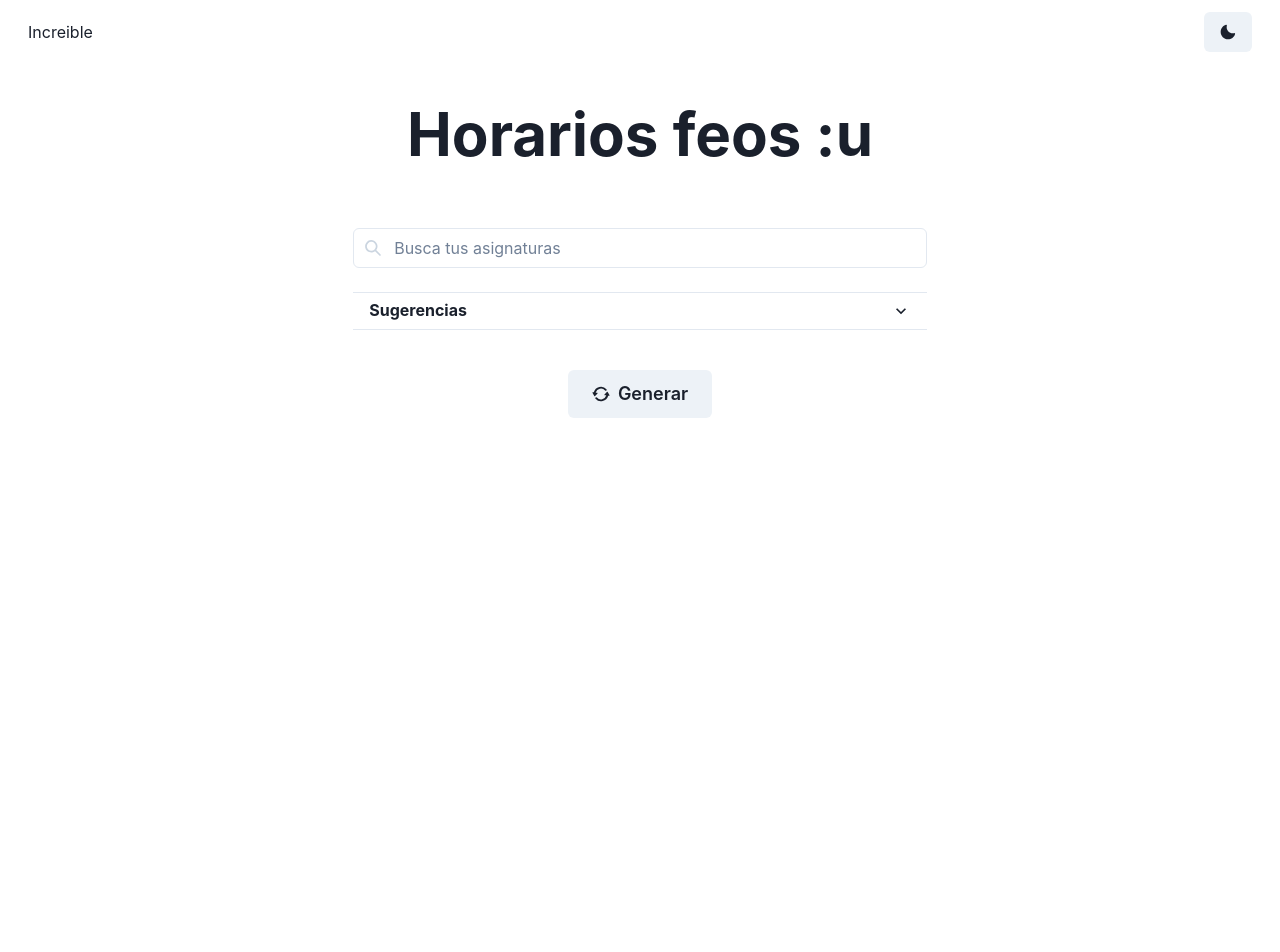
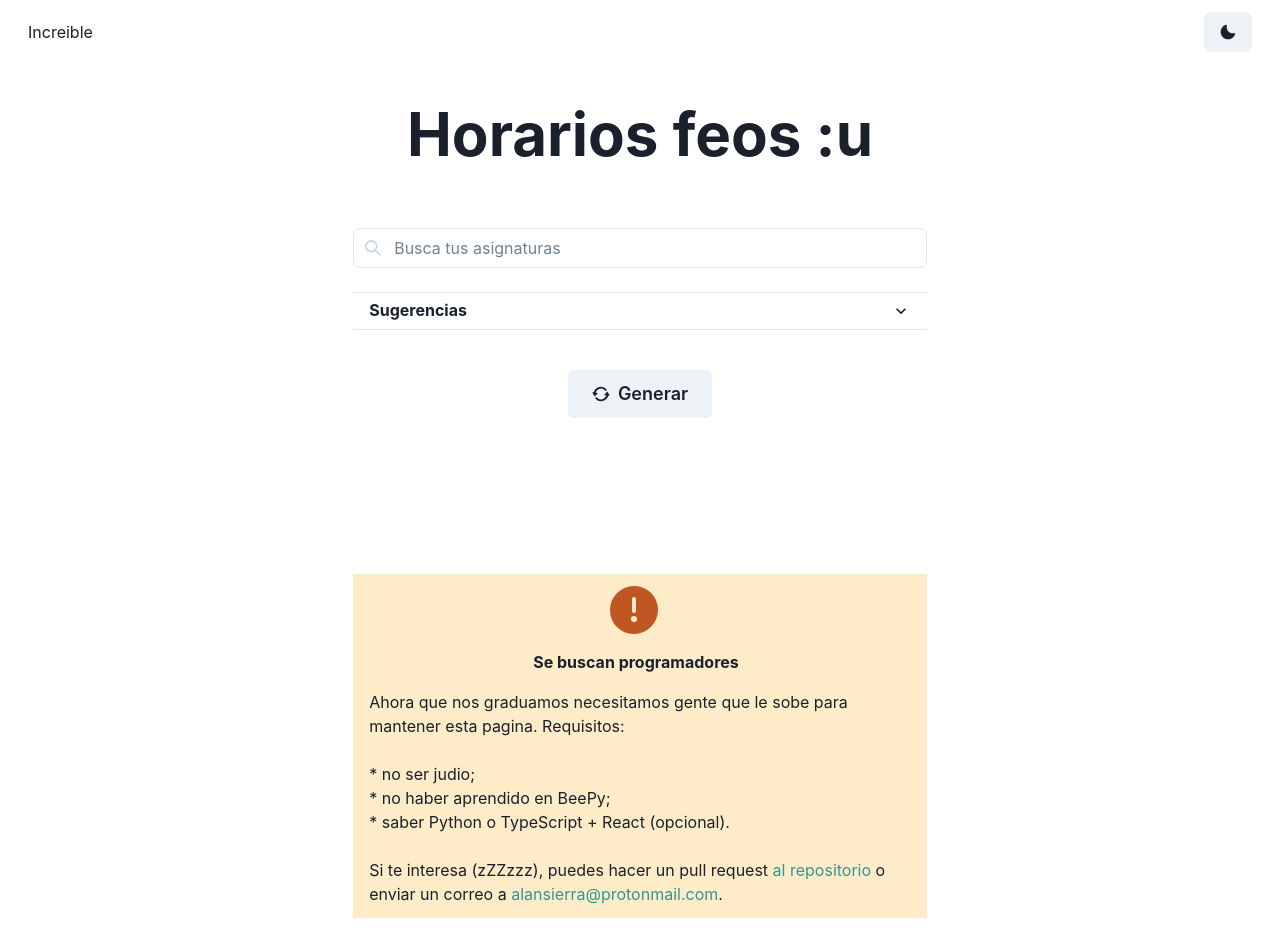
Before and after one commit to Alanxyz/HorariosFeos, a React (Create React App) app in the folder client/: page / in a window 1280 px wide. Shown: the top 952 px of the page. Before the commit the page ends 800 px from the top, so only its background shows below. Built offline with nearby package versions, Linux system fonts and the light colour scheme.

Commit message:
mensaje unu

```diff
--- a/client/src/App.tsx
+++ b/client/src/App.tsx
@@ -4,7 +4,7 @@ import rawData from './data.json';
 
 import { Scheduler, Course, Session } from './types';
 
-import { Box, Button, Center, Container, Fade, Flex, FormControl, Heading, Input, InputGroup, InputLeftElement, Spacer, Table, TableContainer, Tag, TagCloseButton, TagLabel, Tbody, Td, Th, Thead, Tr, useColorMode, VStack, Wrap, Accordion, AccordionItem, AccordionButton, AccordionIcon, AccordionPanel } from '@chakra-ui/react';
+import { Box, Link, Button, Center, Container, Fade, Flex, FormControl, Heading, Input, InputGroup, InputLeftElement, Spacer, Table, TableContainer, Tag, TagCloseButton, TagLabel, Tbody, Td, Th, Thead, Tr, useColorMode, VStack, Wrap, Accordion, AccordionItem, AccordionButton, AccordionIcon, AccordionPanel, Alert, AlertIcon, AlertTitle, AlertDescription } from '@chakra-ui/react';
 import { AddIcon, MoonIcon, RepeatIcon, SearchIcon, SunIcon } from '@chakra-ui/icons';
 import Week from './Week';
 
@@ -260,6 +260,22 @@ const App: FC = () => {
         </Center>
       </Fade>
 
+      <Container>
+        <Alert status='warning'
+          variant='subtle'
+          flexDirection='column'
+          alignItems='center'
+          justifyContent='center'
+          textAlign='center'
+        >
+          <AlertIcon boxSize='3em'/>
+          <AlertTitle my='1em'>Se buscan programadores</AlertTitle>
+          <AlertDescription textAlign='left'>Ahora que nos graduamos necesitamos gente que le sobe para mantener esta pagina. Requisitos: <br /><br />* no ser judio;<br />* no haber aprendido en BeePy;<br />* saber Python o TypeScript + React (opcional).<br /><br />Si te interesa (zZZzzz), puedes hacer un pull request <Link color='teal.500' href='https://github.com/Alanxyz/HorariosFeos/'>al repositorio</Link> o enviar un correo a <Link color='teal.500' href='mailto:alansierra@protonmail.com'>alansierra@protonmail.com</Link>.</AlertDescription>
+        </Alert>
+      </Container>
+
+      <Box my='4em'></Box>
+
     </Box>
   );
 }
```
